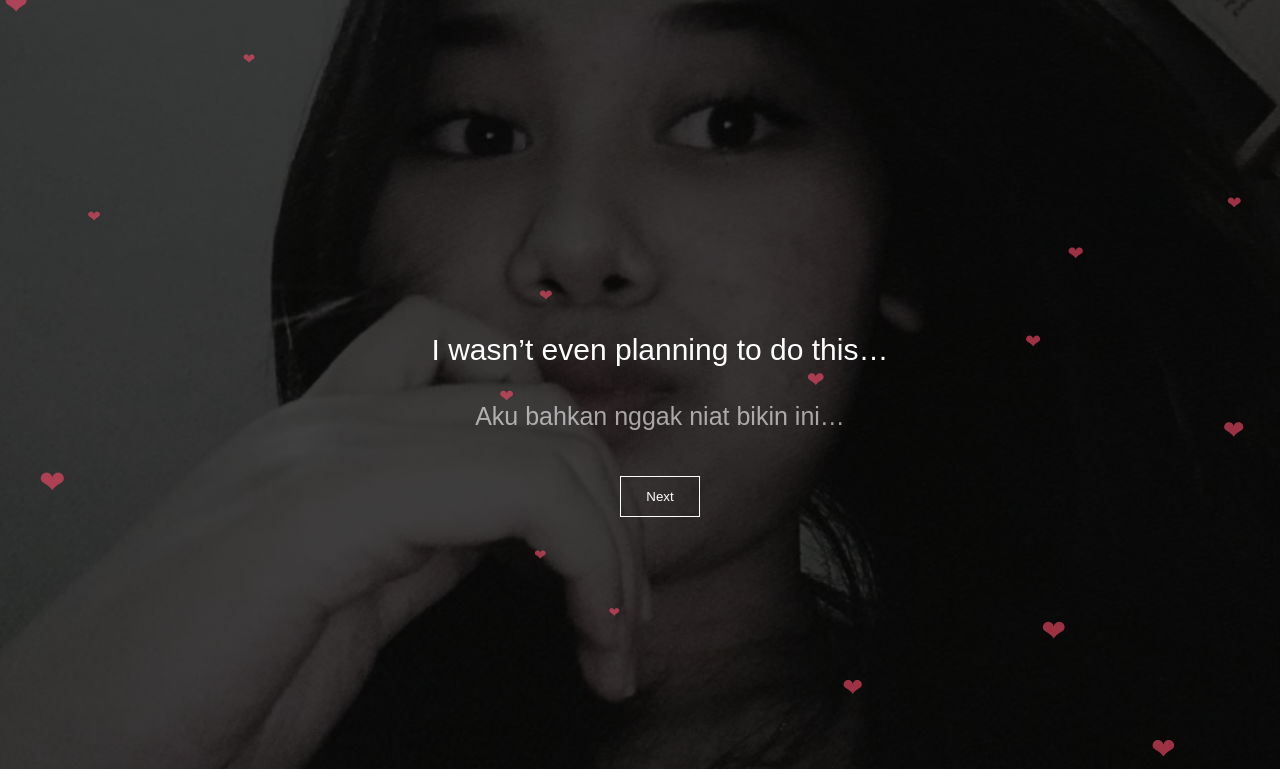
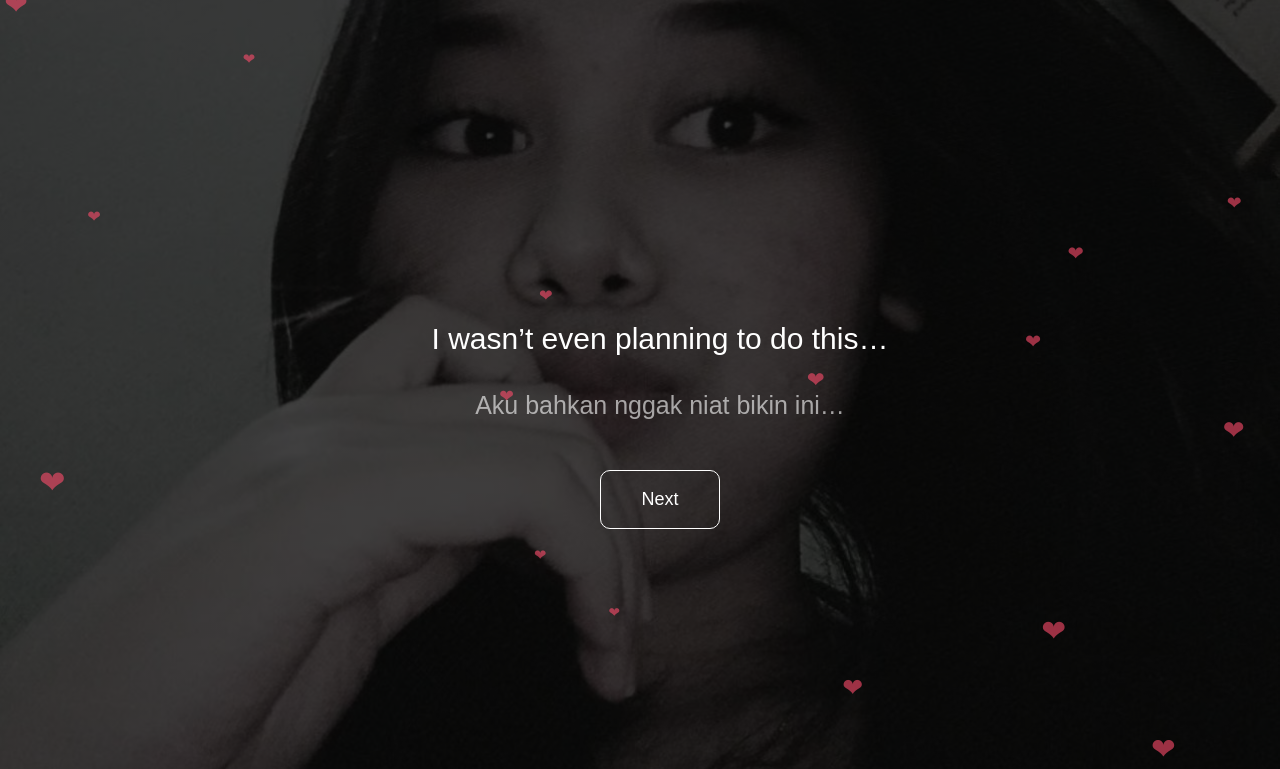
Before and after one commit to RioMartinez29/webforyou, a PHP site: page / in a window 1280 px wide. Shown: the top 769 px of the page. Run offline with PHP 8.4, Linux system fonts and the light colour scheme.

Commit message:
Update style.css

```diff
--- a/style.css
+++ b/style.css
@@ -53,12 +53,14 @@
   }
 
   button {
-    margin-top: 20px;
-    padding: 12px 25px;
+    margin-top: 25px;
+    padding: 18px 40px;
+    font-size: 18px;
     border: 1px solid white;
     background: transparent;
     color: white;
     cursor: pointer;
+      border-radius: 10px;
   }
 
   button:hover {
```
